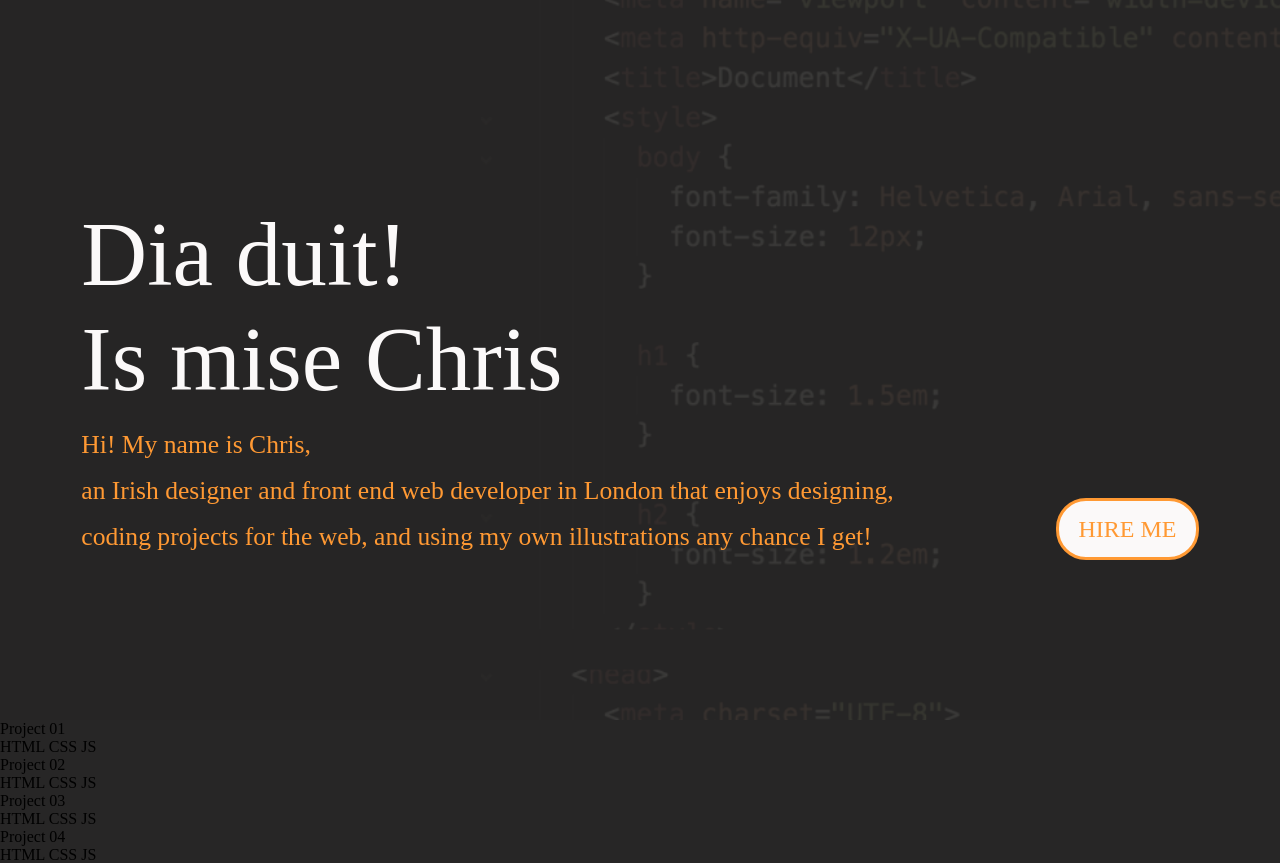
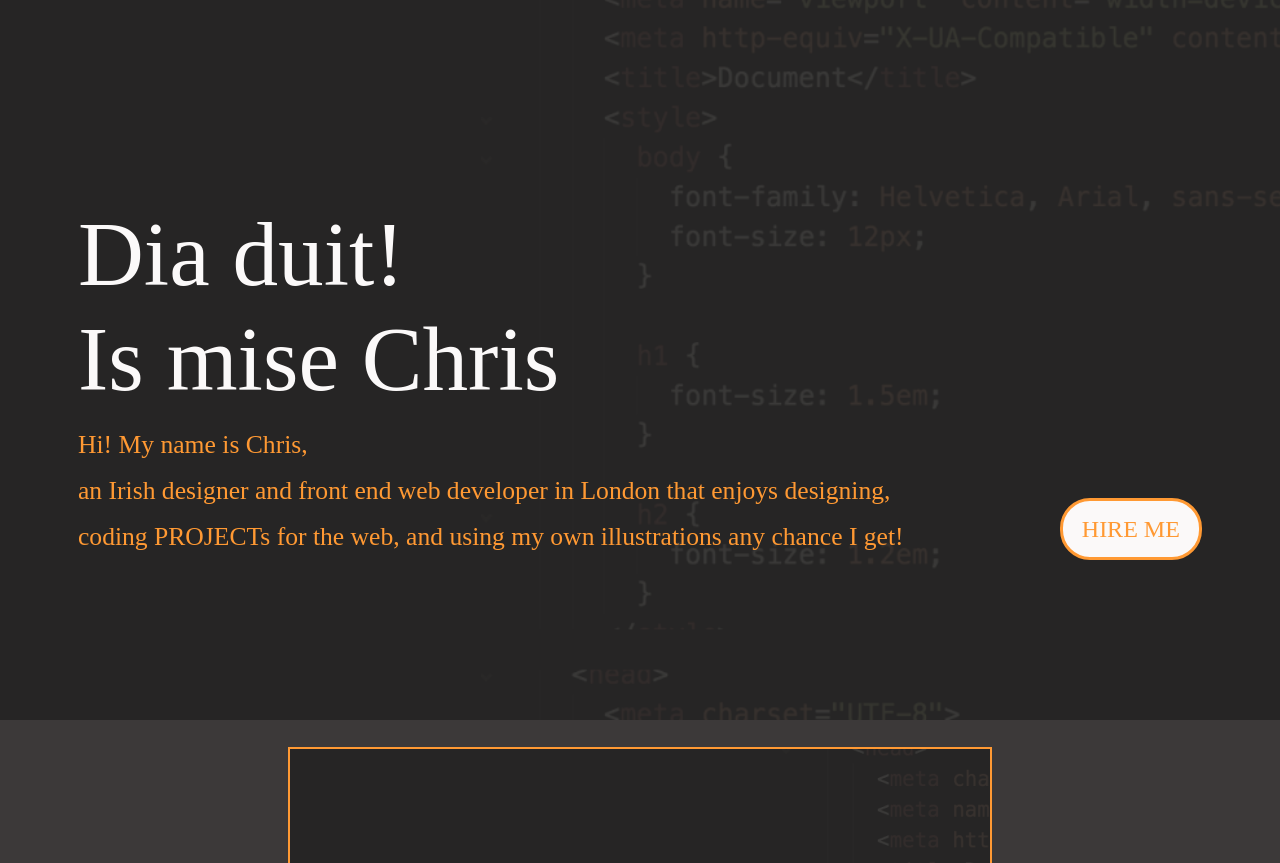
Before and after one commit to chriskeno95/personal-portfolio, a plain HTML site: page index.html in a window 1280 px wide. Shown: the part 80-943 px from the top of the page. Drawn offline with Linux system fonts and the light colour scheme.

Commit message:
added changes to project h2 html, added the css for the portfolio section with placeholder images

```diff
--- a/assets/css/style.css
+++ b/assets/css/style.css
@@ -86,8 +86,28 @@ meter {
     --primary-colour:hsl(30, 100%, 60%);
     --secondary-colour:hsl(0, 17%, 98%);
     --tertiary-colour:hsl(0, 1%, 15%);
+    --background-colour:hsl(0, 3%, 23%);
 }
+html {
+    --scrollbarBG: var(--tertiary-colour);
+    --thumbBG:var(--primary-colour);
+  }
+  body::-webkit-scrollbar {
+    width: 4px;
+  }
+
+  body::-webkit-scrollbar-track {
+    background: var(--scrollbarBG);
+  }
+  body::-webkit-scrollbar-thumb {
+    background-color: var(--thumbBG) ;
+    border-radius: 9px;
+    border: 1px solid var(--scrollbarBG);
+  }
+
 body {
+    scrollbar-width: thin;
+    scrollbar-color: var(--thumbBG) var(--scrollbarBG);
     background-color: var(--tertiary-colour);
 }
 header{position: fixed;
@@ -119,7 +139,7 @@ nav ul li {
 }
 
 #background-img {
-    position: absolute;
+    position: fixed;
     z-index: -1;
     height: 100vh;
     width: 100%;
@@ -158,22 +178,47 @@ button {
     color: var(--primary-colour);
 }
 
-html {
-    --scrollbarBG: var(--tertiary-colour);
-    --thumbBG:var(--primary-colour);
-  }
-  body::-webkit-scrollbar {
-    width: 4px;
-  }
-  body {
-    scrollbar-width: thin;
-    scrollbar-color: var(--thumbBG) var(--scrollbarBG);
-  }
-  body::-webkit-scrollbar-track {
-    background: var(--scrollbarBG);
-  }
-  body::-webkit-scrollbar-thumb {
-    background-color: var(--thumbBG) ;
-    border-radius: 9px;
-    border: 1px solid var(--scrollbarBG);
-  }
+.flex-container {
+    margin: 0 auto;
+    display: flex;
+    flex-wrap: wrap;
+    justify-content: center;
+    background-color: var(--background-colour);
+}
+.flex-item {
+    border: 2px solid var(--primary-colour);
+    background-color: var(--secondary-colour);
+    color: var(--primary-colour);
+    min-height: 210px;
+    display:grid;
+    align-items:flex-end;
+    flex-basis: calc(40% - 1em);
+    padding: 0 0px 0px 0;
+    margin: 1.7em;
+    text-decoration: none;
+}
+.flex-item h2 {
+    background-color: var(--secondary-colour);
+    padding: .5em 0 2em 1em;
+}
+
+.flex-item:first-child {
+    min-height: 290px;
+    flex-basis: 55%;
+}
+.first {
+    background-image: url(../images/background-img.png);
+}
+.second {
+    background-image: url(../images/background-img.png);
+}
+
+.third {
+    background-image: url(../images/background-img.png);
+}
+.forth {
+    background-image: url(../images/background-img.png);
+}
+.fifth {
+    background-image: url(../images/background-img.png);
+}
--- a/index.html
+++ b/index.html
@@ -25,33 +25,35 @@
      <h1>Dia duit!<br>Is mise Chris</h1>
      <p>Hi! My name is Chris,<br>
         an Irish designer and front end web developer in London that enjoys designing,<br>
-        coding projects for the web, and using my own illustrations any chance I get!</p>
+        coding PROJECTs for the web, and using my own illustrations any chance I get!</p>
     </div>
         <button>HIRE ME</button>
     </main>
+
     <section id="work" class="flex-container">
-     <a href="#" class="flex-item1">
+     <a href="#" class="flex-item first">
         <div>
-      <h2>Project 01</h2>
-      <span>HTML CSS JS</span>
+    <h2>PROJECT 01 - HTML CSS JS</h2>
     </div>
      </a>
-     <a href="#" class="flex-item2">
+     <a href="#" class="flex-item second">
         <div>
-      <h2>Project 02</h2>
-      <span>HTML CSS JS</span>
+      <h2>PROJECT 02 - HTML CSS JS</h2>
     </div>
      </a>
-     <a href="#" class="flex-item3">
+     <a href="#" class="flex-item third">
         <div>
-      <h2>Project 03</h2>
-      <span>HTML CSS JS</span>
+      <h2>PROJECT 03 - HTML CSS JS</h2>
     </div>
      </a>
-     <a href="#" class="flex-item4">
+     <a href="#" class="flex-item forth">
         <div>
-      <h2>Project 04</h2>
-      <span>HTML CSS JS</span>
+      <h2>PROJECT 04 - HTML CSS JS</h2>
+    </div>
+     </a>
+     <a href="#" class="flex-item fifth">
+        <div>
+      <h2>PROJECT 05 - HTML CSS JS</h2>
     </div>
      </a>
     </section>
```
